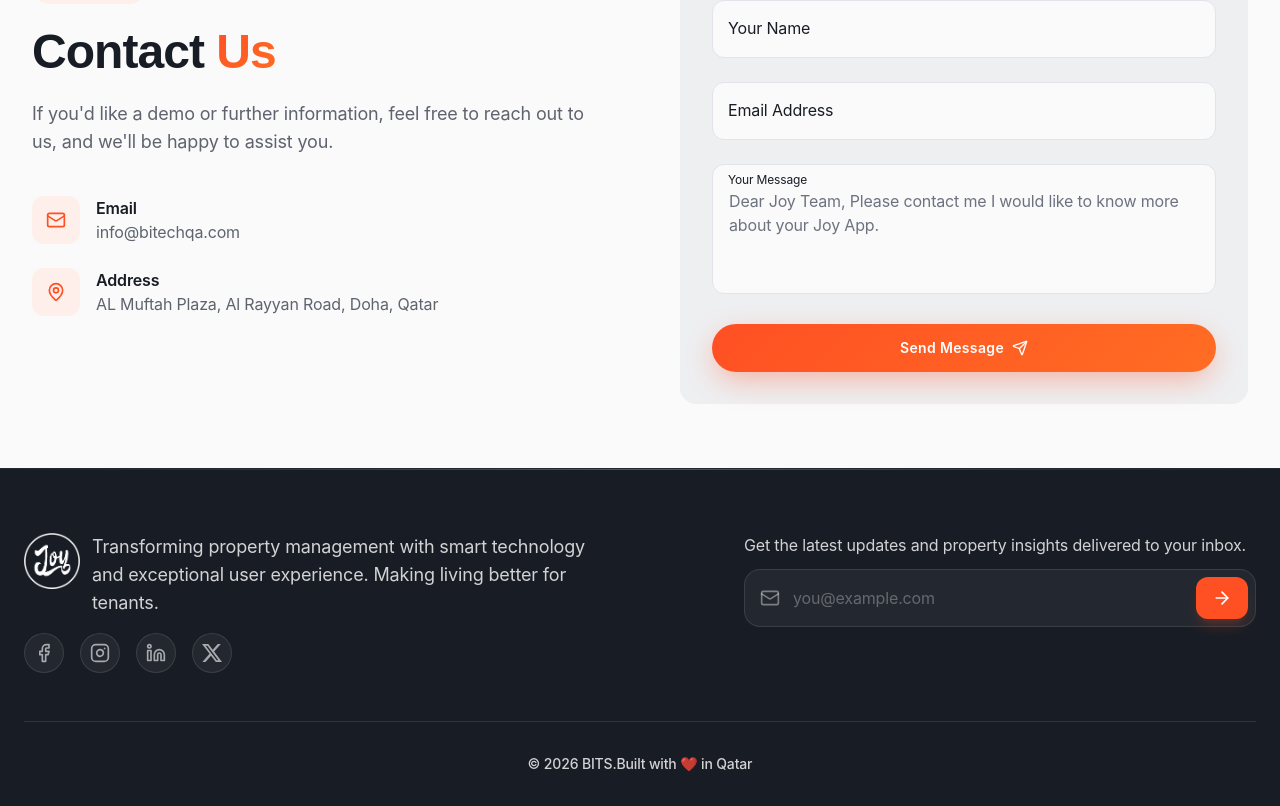
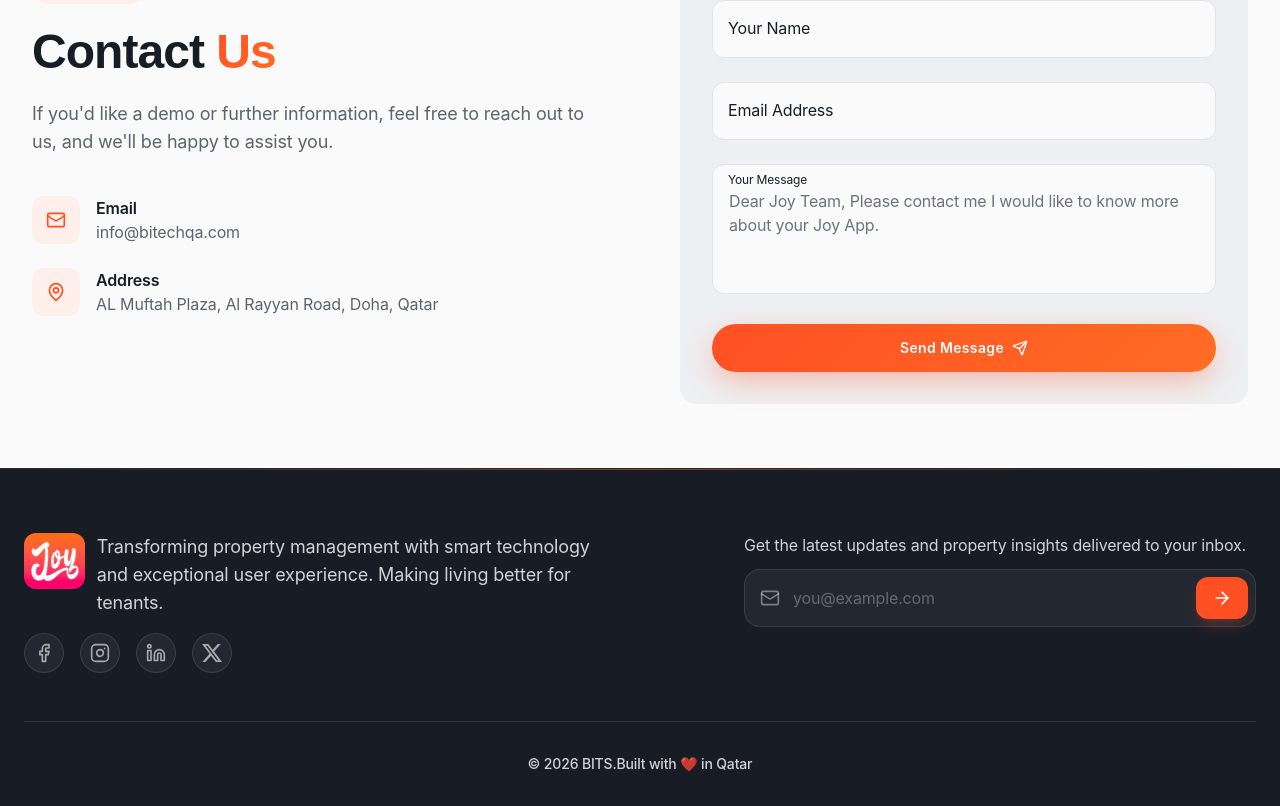
Before and after one commit to ArsalanAteeq11/joyapp-update-landing-page, a React (Vite) app: page / in a window 1280 px wide. Shown: the part 5454-6260 px from the top of the page. Built offline with nearby package versions, Linux system fonts and the light colour scheme.

Commit message:
change logo in footer

```diff
--- a/src/components/Footer.tsx
+++ b/src/components/Footer.tsx
@@ -43,7 +43,7 @@ const Footer = () => {
           {/* Brand Section */}
           <div className="max-w-xl">
             <div className="flex sm:flex-row flex-col items-start gap-3">
-              <img src="/logo.png" alt="Joy App" className="h-14 w-auto" />
+              <img src="/joy-logo.png" alt="Joy App" className="h-14 w-auto rounded-xl" />
               <p className="text-white/80 text-md sm:text-lg">
                 Transforming property management with smart technology and exceptional user experience. Making living better for tenants.
               </p>
```
Also changed, not shown: public/joy-logo.png (added).
